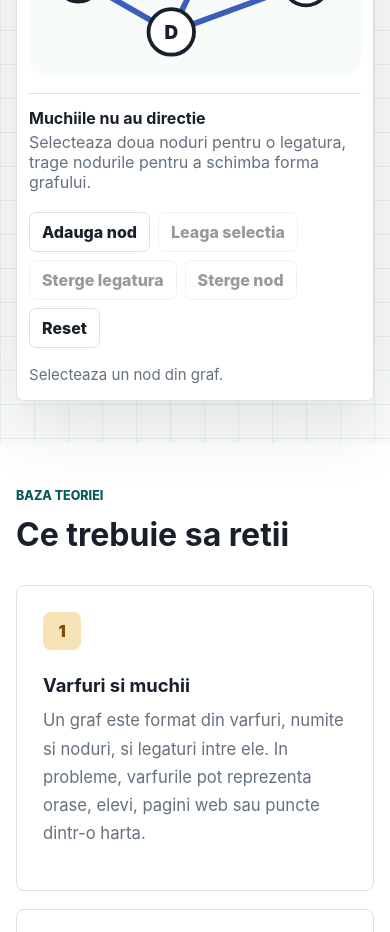
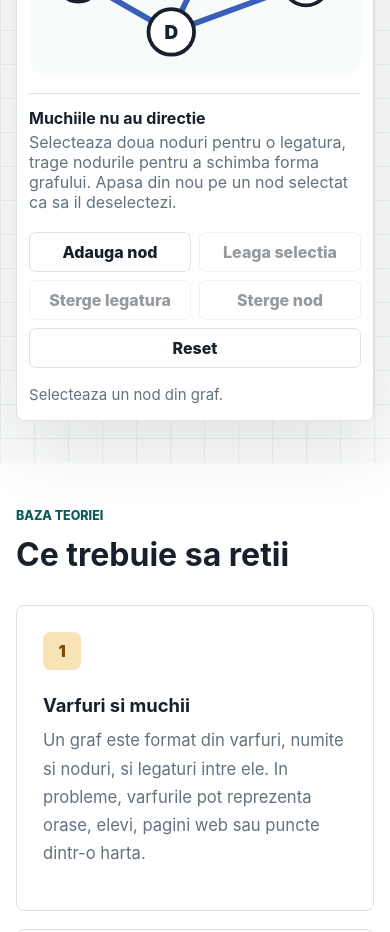
Before and after one commit to GabrielLgc/graf, a React (Vite) app: page / in a window 390 px wide. Shown: the part 900-1832 px from the top of the page. Built offline with nearby package versions, Linux system fonts and the light colour scheme.

Commit message:
added interactions

```diff
--- a/src/App.jsx
+++ b/src/App.jsx
@@ -236,9 +236,15 @@ export default function App() {
   const [mode, setMode] = useState("undirected");
   const [graphs, setGraphs] = useState(initialGraphs);
   const [selectedIds, setSelectedIds] = useState([]);
+  const [edgeDirection, setEdgeDirection] = useState("forward");
   const isDirected = mode === "directed";
   const currentGraph = graphs[mode];
-  const selectedEdge = selectedIds.length === 2 ? selectedIds : null;
+  const selectedEdge =
+    selectedIds.length === 2
+      ? edgeDirection === "forward"
+        ? selectedIds
+        : [selectedIds[1], selectedIds[0]]
+      : null;
   const selectedEdgeExists = selectedEdge
     ? currentGraph.edges.some((edge) => isSameEdge(edge, selectedEdge, mode))
     : false;
@@ -253,15 +259,17 @@ export default function App() {
   function handleModeChange(nextMode) {
     setMode(nextMode);
     setSelectedIds([]);
+    setEdgeDirection("forward");
   }
 
   function handleSelectNode(id) {
     setSelectedIds((current) => {
       if (current.includes(id)) {
-        return current;
+        return current.filter((selectedId) => selectedId !== id);
       }
       return [...current, id].slice(-2);
     });
+    setEdgeDirection("forward");
   }
 
   function handleMoveNode(id, position) {
@@ -301,6 +309,7 @@ export default function App() {
       edges: graph.edges.filter(([from, to]) => !selectedIds.includes(from) && !selectedIds.includes(to))
     }));
     setSelectedIds([]);
+    setEdgeDirection("forward");
   }
 
   function toggleEdge(action) {
@@ -327,6 +336,7 @@ export default function App() {
       [mode]: initialGraphs[mode]
     }));
     setSelectedIds([]);
+    setEdgeDirection("forward");
   }
 
   return (
@@ -373,17 +383,39 @@ export default function App() {
             />
             <div className="graph-caption">
               <strong>{isDirected ? "Arcele au directie" : "Muchiile nu au directie"}</strong>
-              <span>Selecteaza doua noduri pentru o legatura, trage nodurile pentru a schimba forma grafului.</span>
+              <span>
+                Selecteaza doua noduri pentru o legatura, trage nodurile pentru a schimba forma grafului. Apasa din nou
+                pe un nod selectat ca sa il deselectezi.
+              </span>
             </div>
+            {isDirected && selectedIds.length === 2 && (
+              <div className="direction-switch" role="group" aria-label="Alege sensul arcului">
+                <span>Sens arc</span>
+                <button
+                  className={edgeDirection === "forward" ? "selected" : ""}
+                  type="button"
+                  onClick={() => setEdgeDirection("forward")}
+                >
+                  {selectedIds[0]} {"->"} {selectedIds[1]}
+                </button>
+                <button
+                  className={edgeDirection === "reverse" ? "selected" : ""}
+                  type="button"
+                  onClick={() => setEdgeDirection("reverse")}
+                >
+                  {selectedIds[1]} {"->"} {selectedIds[0]}
+                </button>
+              </div>
+            )}
             <div className="graph-actions" aria-label="Instrumente pentru editarea grafului">
               <button type="button" onClick={addNode}>
                 Adauga nod
               </button>
               <button type="button" onClick={() => toggleEdge("add")} disabled={!selectedEdge || selectedEdgeExists}>
-                Leaga selectia
+                {isDirected && selectedEdge ? `Adauga ${selectedEdge[0]} -> ${selectedEdge[1]}` : "Leaga selectia"}
               </button>
               <button type="button" onClick={() => toggleEdge("remove")} disabled={!selectedEdgeExists}>
-                Sterge legatura
+                {isDirected && selectedEdge ? `Sterge ${selectedEdge[0]} -> ${selectedEdge[1]}` : "Sterge legatura"}
               </button>
               <button type="button" onClick={deleteSelection} disabled={selectedIds.length === 0}>
                 Sterge nod
--- a/src/styles.css
+++ b/src/styles.css
@@ -264,7 +264,8 @@ p {
   padding-top: 2px;
 }
 
-.graph-actions button {
+.graph-actions button,
+.direction-switch button {
   min-height: 40px;
   border: 1px solid var(--line);
   border-radius: 7px;
@@ -275,9 +276,31 @@ p {
   padding: 0 12px;
 }
 
-.graph-actions button:hover:not(:disabled) {
+.graph-actions button:hover:not(:disabled),
+.direction-switch button:hover {
   border-color: var(--teal);
   color: var(--teal-dark);
+}
+
+.direction-switch {
+  display: flex;
+  flex-wrap: wrap;
+  align-items: center;
+  gap: 8px;
+  padding: 10px;
+  border-radius: 8px;
+  background: var(--surface-2);
+}
+
+.direction-switch span {
+  color: var(--muted);
+  font-weight: 800;
+}
+
+.direction-switch button.selected {
+  border-color: var(--coral);
+  background: var(--coral);
+  color: white;
 }
 
 .graph-actions button:disabled {
@@ -580,6 +603,11 @@ footer {
     padding: 12px;
   }
 
+  .graph-actions button,
+  .direction-switch button {
+    flex: 1 1 140px;
+  }
+
   .comparison-table {
     overflow-x: auto;
   }
```
